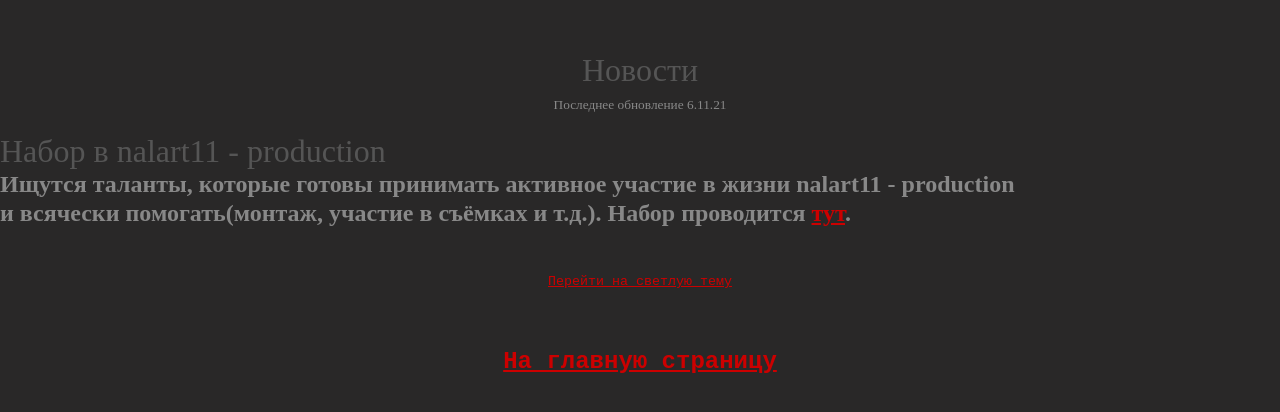
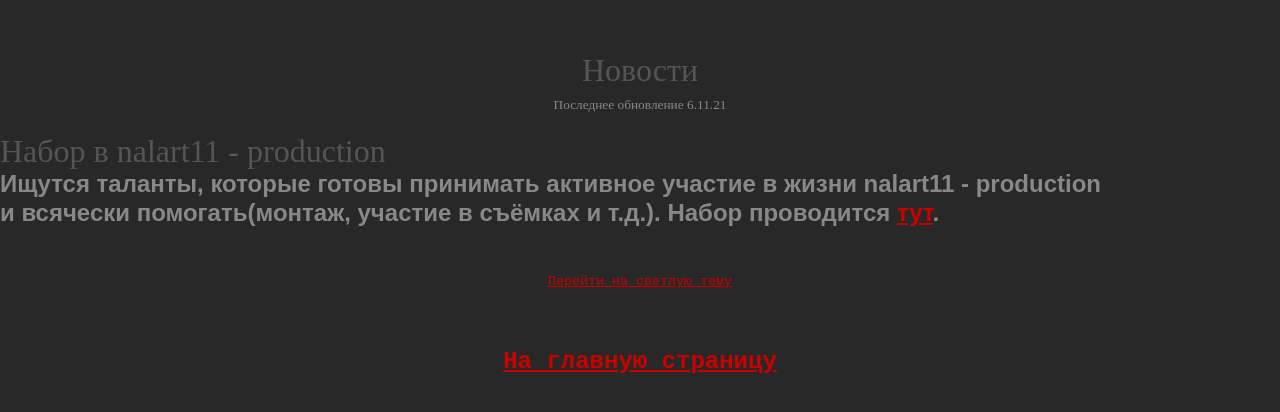
Before and after one commit to nalart11/Nalart11.github.io, a plain HTML site: page news.html in a window 1280 px wide. Shown: the part 186-598 px from the top of the page. Drawn offline with Linux system fonts and the light colour scheme.

Commit message:
Add files via upload

```diff
--- a/news.html
+++ b/news.html
@@ -56,7 +56,7 @@
     <font face="Gardens CM" valign="top"><h1>Новости</h1></font>
     <font face="Gardens CM" valign="top"><sub>Последнее обновление 6.11.21</sub></font><br><br>
     <font face="Gardens CM" align="left"><h1>Набор в nalart11 - production</h1></font>
-    <font face="Gardens CM" align="left"><h2>Ищутся таланты, которые готовы принимать активное участие в жизни nalart11 - production<br>
+    <font face="fonts/Gardens CM" align="left"><h2>Ищутся таланты, которые готовы принимать активное участие в жизни nalart11 - production<br>
         и всячески помогать(монтаж, участие в съёмках и т.д.). Набор проводится <a href="https://forms.gle/9678rR1PgS4jJXJi6">тут</a>.</h2></font><br><br>
         <font face="Courier New"><sub><a href="newsW.html">Перейти на светлую тему<a/></sub></font><br><br><br><br>
         <font face="Courier New"><h2><a href="index.html">На главную страницу</a></h2></font>
```
